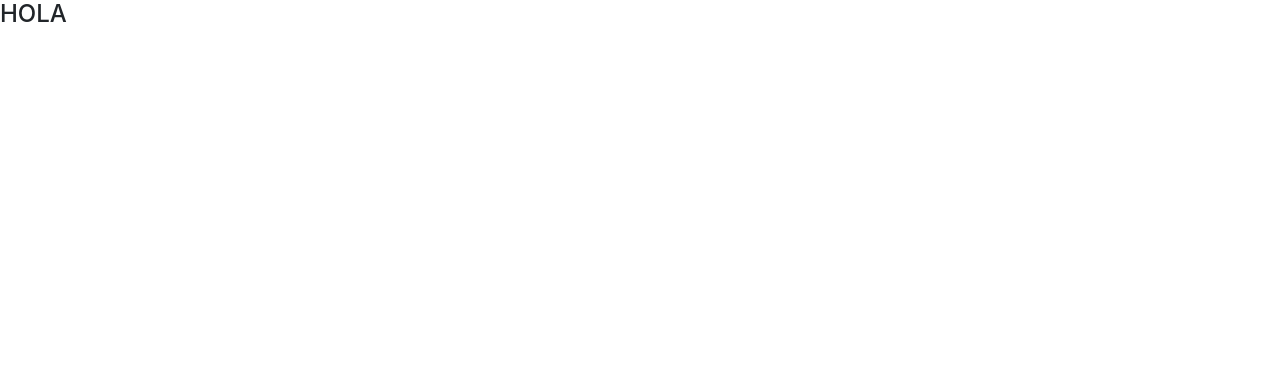
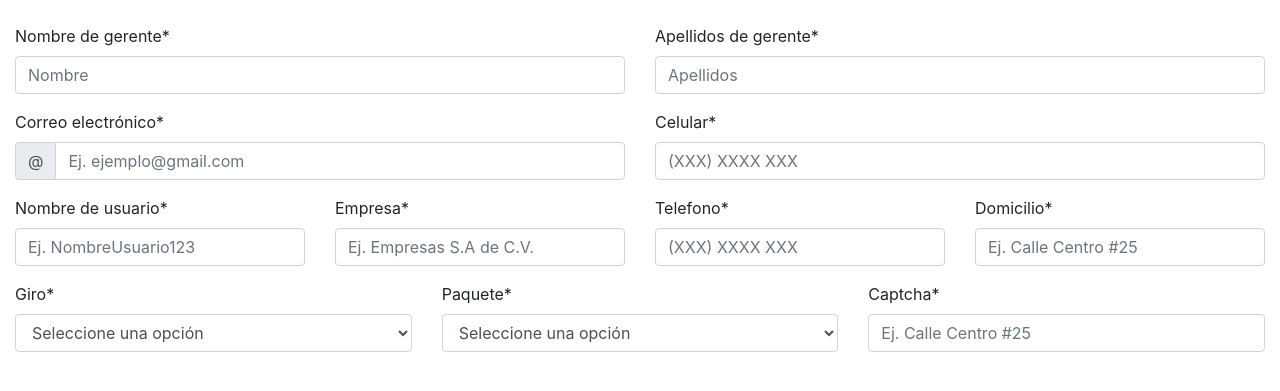
Before and after one commit to JuanRamon96/Negocio, a PHP site: page / in a window 1280 px wide. Before the commit the part shown is almost empty. Shown: the top 391 px of the page. Run offline with PHP 8.4, Linux system fonts and the light colour scheme.

Commit message:
Formulario

```diff
--- a/vistas/v_formulario.php
+++ b/vistas/v_formulario.php
@@ -1,3 +1,94 @@
-<div>
-	<h4>HOLA</h4>
+
+
+	<br>
+<div class="container-fluid">
+	<div class="row">
+		<div class="col-lg-6 col-sm-6">
+				<div class="form-group">
+					<label class="control-label">Nombre de gerente*</label>
+						<input name="nombre" id="nombre" type="text" class="form-control" parsley-required="true" parsley-trigger="change" placeholder="Nombre">
+				</div>
+		</div>
+		<div class="col-lg-6 col-sm-6">
+				<div class="form-group">
+					<label class="control-label">Apellidos de gerente*</label>
+						<input name="apellidos" id="apellidos" type="text" class="form-control" parsley-required="true" parsley-trigger="change" placeholder="Apellidos">
+				</div>
+		</div>
+	</div>
+	<div class="row">
+		<div class="col-lg-6 col-sm-6">
+			<label class="control-label">Correo electrónico*</label>
+			<div class="input-group">
+			  <div class="input-group-prepend">
+			    <span class="input-group-text" id="basic-addon1">@</span>
+			  </div>
+			  <input type="text" class="form-control" placeholder="Ej. ejemplo@gmail.com" aria-label="Username" aria-describedby="basic-addon1" id="correo" name="correo">
+			</div>
+		</div>
+		<br>
+		<div class="col-lg-6 col-sm-6">
+			<div class="form-group">
+				<label class="control-label">Celular*</label>
+					<input name="telefono" id="telefono" type="text" class="form-control" parsley-required="true" parsley-trigger="change" placeholder="(XXX) XXXX XXX">
+			</div>
+		</div>
+	</div>
+	<div class="row">
+		<div class="col-lg-3 col-sm-6">
+			<div class="form-group">
+				<label class="control-label">Nombre de usuario*</label>
+					<input name="nombreUsuario" id="nombreUsuario" type="text" class="form-control" parsley-required="true" parsley-trigger="change" placeholder="Ej. NombreUsuario123">
+			</div>
+		</div>
+		<div class="col-lg-3 col-sm-6">
+			<div class="form-group">
+				<label class="control-label">Empresa*</label>
+					<input name="nombreEmpresa" id="nombreEmpresa" type="text" class="form-control" parsley-required="true" parsley-trigger="change" placeholder="Ej. Empresas S.A de C.V.">
+			</div>
+		</div>
+		<div class="col-lg-3 col-sm-6">
+			<div class="form-group">
+				<label class="control-label">Telefono*</label>
+					<input name="telefonoEmpresa" id="telefonoEmpresa" type="text" class="form-control" parsley-required="true" parsley-trigger="change" placeholder="(XXX) XXXX XXX">
+			</div>
+		</div>
+		<div class="col-lg-3 col-sm-6">
+			<div class="form-group">
+				<label class="control-label">Domicilio*</label>
+					<input name="domicilioEmpresa" id="domicilioEmpresa" type="text" class="form-control" parsley-required="true" parsley-trigger="change" placeholder="Ej. Calle Centro #25">
+			</div>
+		</div>
+	</div>
+	<div class="row">
+		<div class="col-lg-4 col-sm-6">
+			<label class="control-label">Giro*</label>
+			<select name="giroEmpresa" id="giroEmpresa" class="form-control">
+				<option value="0" disabled selected>Seleccione una opción</option>
+				<option value="farmacia">Farmacia</option>
+				<option value="abarrotes">Abarrotes</option>
+				<option value="ferreterias">Ferreterias</option>
+				<option value="refaccionaria">Refaccionaria</option>
+				<option value="boutique">Boutique</option>
+				<option value="servicios">Servicios</option>
+				<option value="restaurant">Restaurant</option>
+				<option value="otro">Otro</option>
+			</select>
+		</div>
+		<div class="col-lg-4 col-sm-6">
+			<label class="control-label">Paquete*</label>
+			<select name="paquete" id="paquete" class="form-control">
+				<option value="0" disabled selected>Seleccione una opción</option>
+				<option value="Freemium">Freemium</option>
+				<option value="Premium">Premium</option>
+				<option value="Plus">Plus</option>
+			</select>
+		</div>
+		<div class="col-lg-4 col-sm-6">
+			<div class="form-group">
+				<label class="control-label">Captcha*</label>
+					<input name="domicilioEmpresa" id="domicilioEmpresa" type="text" class="form-control" parsley-required="true" parsley-trigger="change" placeholder="Ej. Calle Centro #25">
+			</div>
+		</div>
+	</div>
 </div>
```
